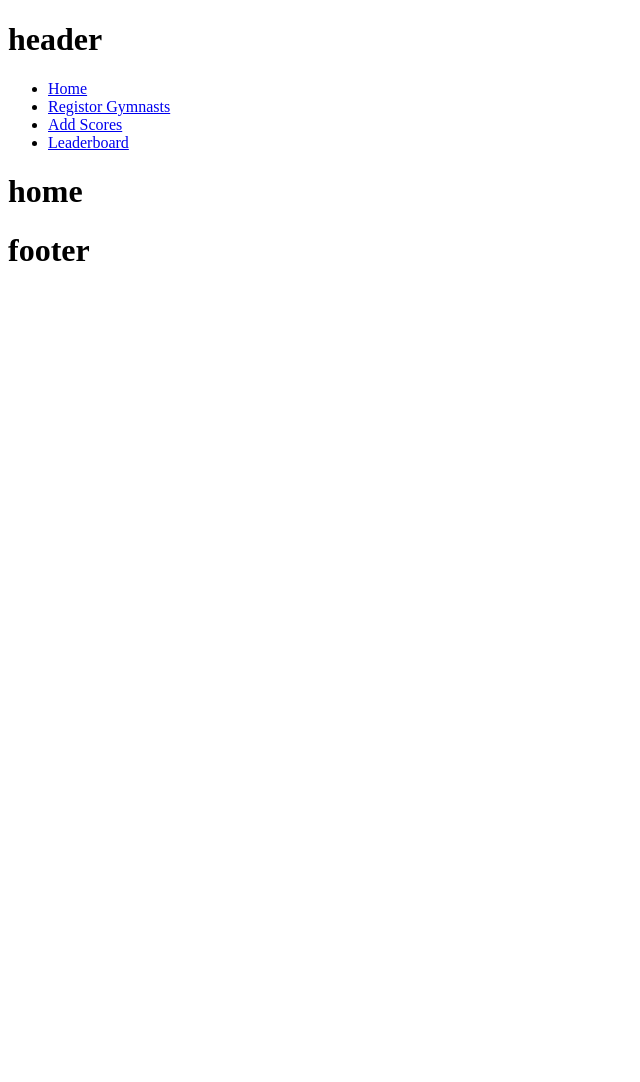
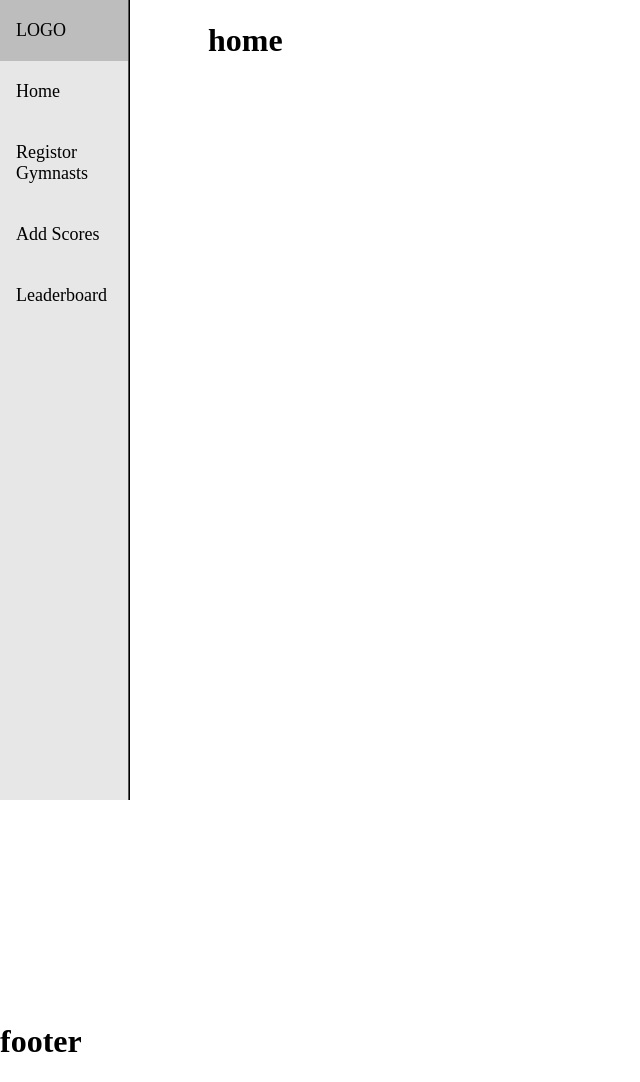
Before and after one commit to Adamlim21181/STAGS, a Flask app: page / in a window 1280 px wide. Shown: the whole page, without its empty margins (0-640 px from the left). Before the commit the page ends 261 px from the top, so only its background shows below. Run offline with Flask 3, Linux system fonts and the light colour scheme.

Commit message:
Created a vertical navbar

```diff
--- a/static/style.css
+++ b/static/style.css
@@ -1,3 +1,14 @@
+
+body {
+  margin: 0;
+}
+
+.content {
+	margin-left:15%;
+  padding:1px 16px;
+  height:1000px;
+	font-family:'Times New Roman', Times, serif;
+}
 
 /*drop down table styling*/
 .dropdown-content {
@@ -13,3 +24,29 @@
 .show {
   display: block;
 }
+
+/* Nav bar */
+
+ul {
+  margin: 0;
+  padding: 0;
+  width: 10%;
+  background-color: #e7e7e7;
+  position: fixed;
+  height: 100%;
+  border-right-style: ridge;
+  border-width: 2px;
+  border-color:black;
+}
+
+li a {
+  font-size: large;
+  display: block;
+  color: #000;
+  padding: 20px 16px;
+  text-decoration: none;
+}
+
+ul :hover {
+  background-color: rgb(190, 189, 189);
+}
--- a/templates/gymnast.html
+++ b/templates/gymnast.html
@@ -3,7 +3,7 @@
 
 {% block content %}
 
-
+<div class = "content">
     <h1>gymnast</h1>
 
     <!--Form to add gymnasts to the database-->
@@ -39,5 +39,6 @@
     {% if error_message %}
         <p style="color: red;">{{ error_message }}</p>
     {% endif %}
+</div>
 
 {% endblock %}
--- a/templates/header.html
+++ /dev/null
@@ -1 +0,0 @@
-<h1>header</h1>
--- a/templates/home.html
+++ b/templates/home.html
@@ -3,8 +3,8 @@
 
 {% block content %}
 
-
-<h1>home</h1>
-
+<div class = "content">
+    <h1>home</h1>
+</div>
 
 {% endblock %}
--- a/templates/layout.html
+++ b/templates/layout.html
@@ -8,10 +8,6 @@
     </head>
     <body>
         <div>
-
-
-            <header>{% include 'header.html' %}</header>
-
 
             <nav>{% include 'nav.html' %}</nav>
 
--- a/templates/leaderboard.html
+++ b/templates/leaderboard.html
@@ -3,7 +3,7 @@
 
 {% block content %}
 
-
+<div class = "content">
     <h1>leaderboard</h1>
 
     <!--Table to display the all around leaderboard-->
@@ -164,5 +164,6 @@
             </table>
         </div>
     </div>
+</div>
 
 {% endblock %}
--- a/templates/nav.html
+++ b/templates/nav.html
@@ -1,6 +1,7 @@
 
 <!--Webpage links-->
 <ul>
+    <li><a href="/">LOGO</a></li>
     <li><a href="/">Home</a></li>
     <li><a href="/addgymnast">Registor Gymnasts</a></li>
     <li><a href="/addscores">Add Scores</a></li>
--- a/templates/score.html
+++ b/templates/score.html
@@ -3,7 +3,7 @@
 
 {% block content %}
 
-
+<div class = "content">
     <h1>score</h1>
 
 
@@ -78,4 +78,6 @@
     {% if msg %}
         <p style="color: red;">{{ msg }}</p>
     {% endif %}
+</div>
+
 {% endblock %}
```
Lines whose indentation alone changed are shown as unchanged.
